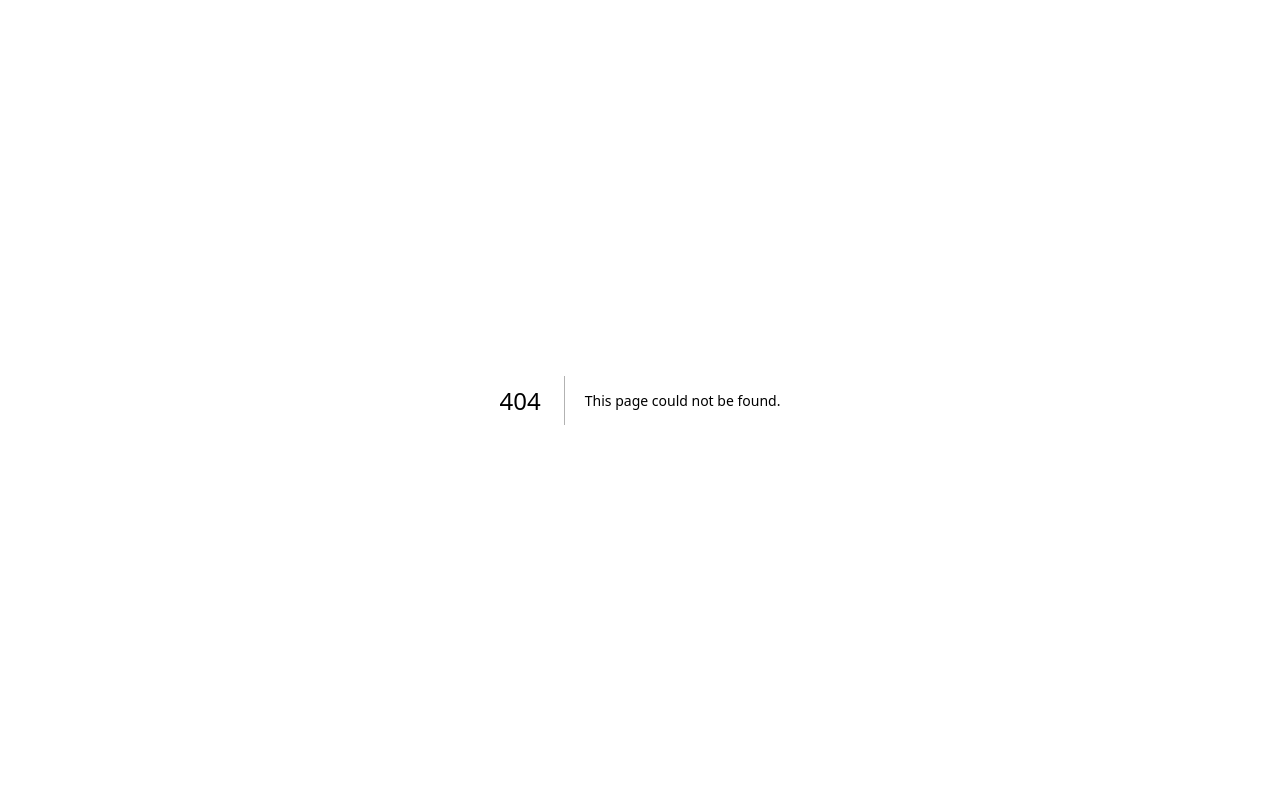
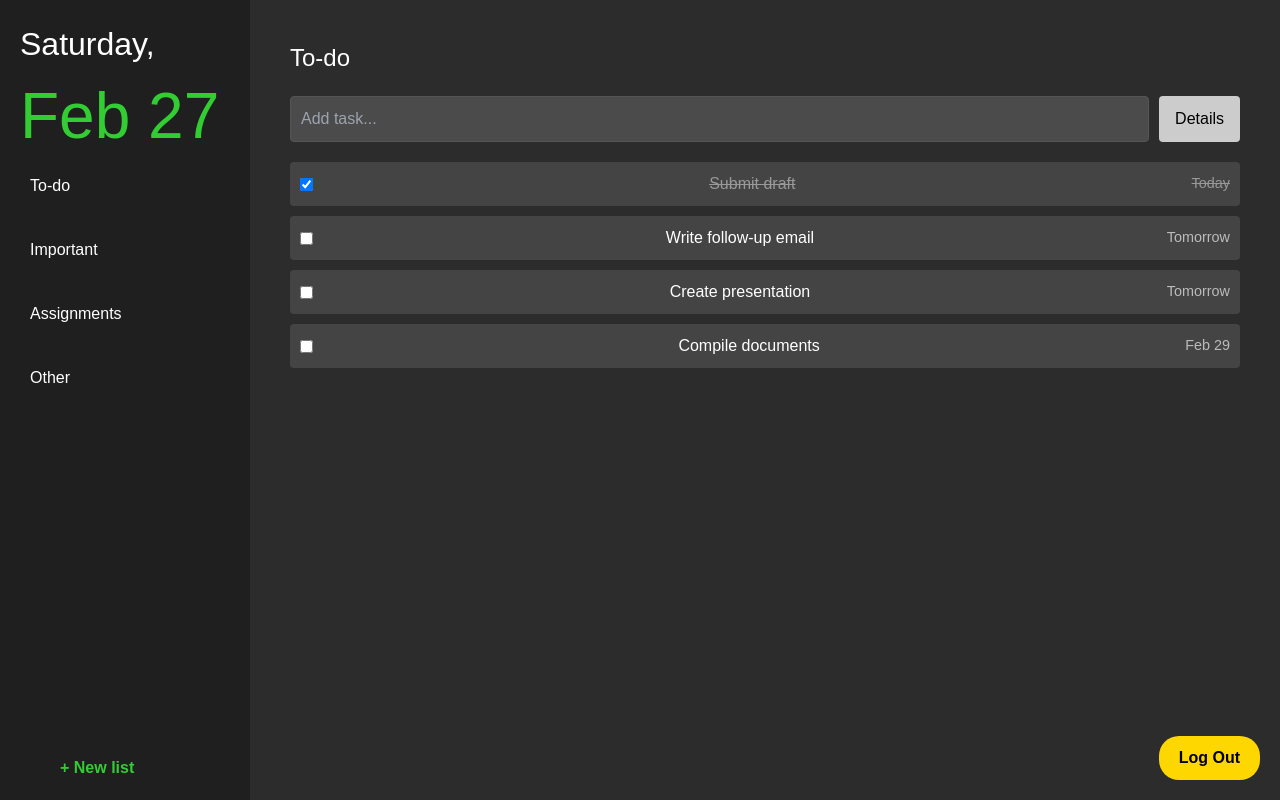
Before and after one commit to mung569/project-management, a Next.js app: page /todo in a window 1280 px wide. Before the commit this address had no page. Built offline with nearby package versions, Linux system fonts and the light colour scheme.

Commit message:
to-do structure

```diff
--- a/src/app/components/LandingPage.tsx
+++ b/src/app/components/LandingPage.tsx
@@ -4,12 +4,11 @@ import React from 'react';
 import { useRouter } from 'next/navigation';
 import styles from './LandingPage.module.css';
 
-
 const LandingPage = () => {
-    const router = useRouter()
+    const router = useRouter();
 
     return (
-        <div >
+        <div>
             <div className={styles.nav}>
                 <button
                     className={styles.signUpBtn}
@@ -39,10 +38,16 @@ const LandingPage = () => {
                     onClick={() => router.push('/signup')}>
                     Get Started
                 </button>
+                {/* New To-Do Page button */}
+                <button
+                    className={styles.toDoBtn}  // Add this style in your CSS file
+                    type='button'
+                    onClick={() => router.push('/todo')}>
+                    Go to To-Do Page
+                </button>
             </div>
         </div>
-    )
-}
-
+    );
+};
 
 export default LandingPage;
--- /dev/null
+++ b/src/app/todo/ToDoPage.module.css
@@ -0,0 +1,129 @@
+.container {
+  display: flex;
+  background-color: #2C2C2C;
+  color: #FFF;
+  height: 100vh;
+  font-family: Arial, sans-serif;
+}
+
+.sidebar {
+  width: 250px;
+  background-color: #1F1F1F;
+  padding: 20px;
+  display: flex;
+  flex-direction: column;
+}
+
+.sidebar h2 {
+  color: white;
+    font-size: 2em;
+
+}
+
+.date {
+  color: #32CD32;
+  font-size: 2em;
+}
+
+.navItem {
+  margin-bottom: 20px;
+  padding: 10px;
+  color: #FFF;
+  cursor: pointer;
+}
+
+.navItem:hover {
+  background-color: #333;
+  border-radius: 4px;
+}
+
+.addList {
+  color: #32CD32;
+  margin-top: 20px;
+  font-weight: bold;
+  cursor: pointer;
+  position: fixed;
+  bottom: 20px;
+  left: 60px;
+
+}
+
+.mainContent {
+  flex: 1;
+  padding: 40px;
+}
+
+.header {
+  display: flex;
+  justify-content: space-between;
+  align-items: center;
+  margin-bottom: 20px;
+}
+
+.header h1 {
+  font-size: 24px;
+}
+
+.taskInput {
+  display: flex;
+  gap: 10px;
+  margin-bottom: 20px;
+}
+
+.taskInput input {
+  flex: 1;
+  padding: 10px;
+  border-radius: 4px;
+  border: 1px solid #555;
+  background: #4B4B4B;
+  color: #FFF;
+}
+
+.detailsButton {
+  background-color: #ccc;
+  padding: 10px 16px;
+  border-radius: 4px;
+  border: none;
+  cursor: pointer;
+  font-size: 1em;
+  color: #000;
+}
+
+.taskList {
+  list-style: none;
+  padding: 0;
+}
+
+.taskItem {
+  display: flex;
+  align-items: center;
+  justify-content: space-between;
+  background-color: #444;
+  padding: 10px;
+  border-radius: 4px;
+  margin-bottom: 10px;
+  color: #FFF;
+}
+
+.taskItem.completed span {
+  text-decoration: line-through;
+  color: #999;
+}
+
+.dueDate {
+  font-size: 0.9em;
+  color: #bbb;
+}
+
+.logoutButton {
+  background-color: #FFD700;
+  color: #000;
+  padding: 10px 20px;
+  border: none;
+  border-radius: 20px;
+  font-weight: bold;
+  cursor: pointer;
+  position: fixed;
+  bottom: 20px;
+  right: 20px;
+}
--- /dev/null
+++ b/src/app/todo/page.tsx
@@ -0,0 +1,61 @@
+"use client";
+
+import React, { useState } from 'react';
+import styles from './ToDoPage.module.css';
+
+const ToDoPage: React.FC = () => {
+  const [tasks, setTasks] = useState([
+    { text: 'Submit draft', dueDate: 'Today', completed: true },
+    { text: 'Write follow-up email', dueDate: 'Tomorrow', completed: false },
+    { text: 'Create presentation', dueDate: 'Tomorrow', completed: false },
+    { text: 'Compile documents', dueDate: 'Feb 29', completed: false },
+  ]);
+
+  const toggleComplete = (index: number) => {
+    const updatedTasks = tasks.map((task, i) =>
+      i === index ? { ...task, completed: !task.completed } : task
+    );
+    setTasks(updatedTasks);
+  };
+
+  return (
+    <div className={styles.container}>
+      <div className={styles.sidebar}>
+        <h2>Saturday, <span className={styles.date}>Feb 27</span></h2>
+        <div className={styles.navItem}>To-do</div>
+        <div className={styles.navItem}>Important</div>
+        <div className={styles.navItem}>Assignments</div>
+        <div className={styles.navItem}>Other</div>
+        <div className={styles.addList}>+ New list</div>
+      </div>
+      <div className={styles.mainContent}>
+        <header className={styles.header}>
+          <h1>To-do</h1>
+        </header>
+        <div className={styles.taskInput}>
+          <input type="text" placeholder="Add task..." />
+          <button className={styles.detailsButton}>Details</button>
+        </div>
+        <ul className={styles.taskList}>
+          {tasks.map((task, index) => (
+            <li
+              key={index}
+              className={`${styles.taskItem} ${task.completed ? styles.completed : ''}`}
+            >
+              <input
+                type="checkbox"
+                checked={task.completed}
+                onChange={() => toggleComplete(index)}
+              />
+              <span>{task.text}</span>
+              <span className={styles.dueDate}>{task.dueDate}</span>
+            </li>
+          ))}
+        </ul>
+        <button className={styles.logoutButton}>Log Out</button>
+      </div>
+    </div>
+  );
+};
+
+export default ToDoPage;
```
Also changed, not shown: src/app/components/LandingPage.module.css (+13 -0 lines).
